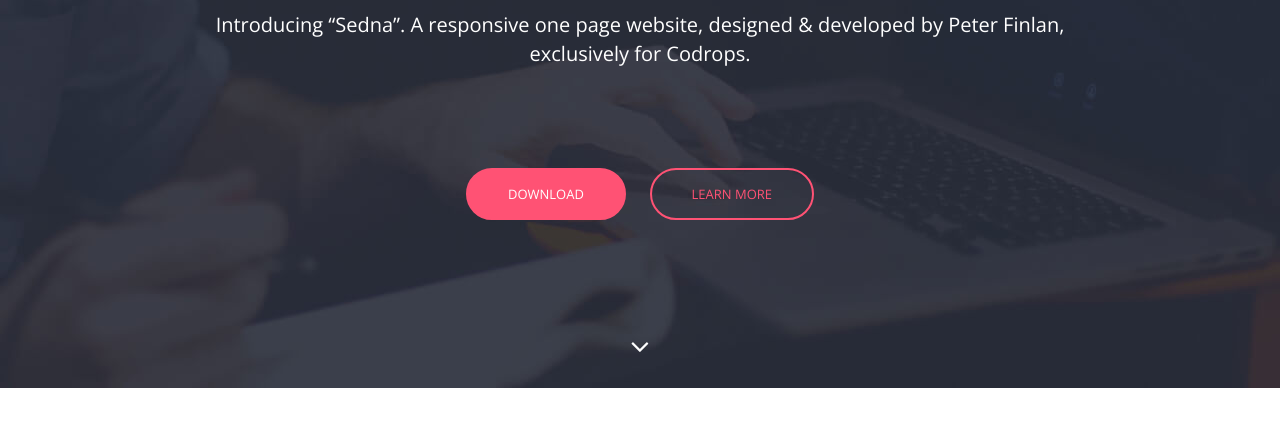
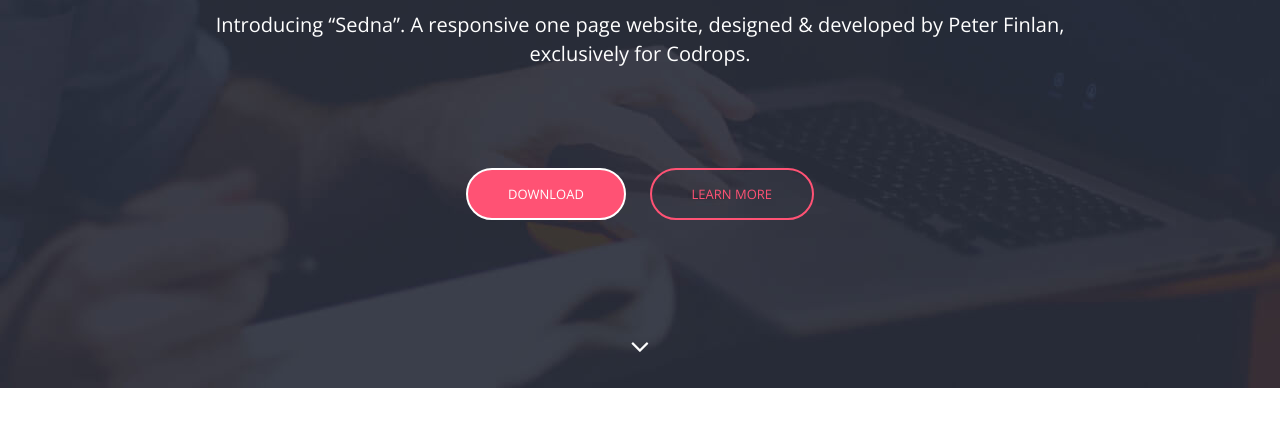
Before and after one commit to raiman264/open-learn, a plain HTML site: page web/index.html in a window 1280 px wide. Shown: the part 362-800 px from the top of the page. Drawn offline with nearby package versions, Linux system fonts and the light colour scheme.

Commit message:
Download button has white border

```diff
--- a/web/css/styles.css
+++ b/web/css/styles.css
@@ -67,6 +67,9 @@ h5 {
   color: #fff;
   background-color: #D7405D;
   border-color: #D7405D; }
+
+.btn-download {
+  border-color: #fff; }
 
 .btn-small {
   padding: 8px 40px; }
--- a/web/index.html
+++ b/web/index.html
@@ -59,7 +59,7 @@
                     <div class="hero-content text-center">
                         <h1>Design, collaborate, win!</h1>
                         <p class="intro">Introducing “Sedna”. A responsive one page website, designed & developed by Peter Finlan, exclusively for Codrops.</p>
-                        <a href="#" class="btn btn-fill btn-large btn-margin-right">Download</a> <a href="#" class="btn btn-accent btn-large">Learn more</a>
+                        <a href="#" class="btn btn-fill btn-large btn-margin-right btn-download">Download</a> <a href="#" class="btn btn-accent btn-large">Learn more</a>
                     </div>
                 </div>
             </div>
```
